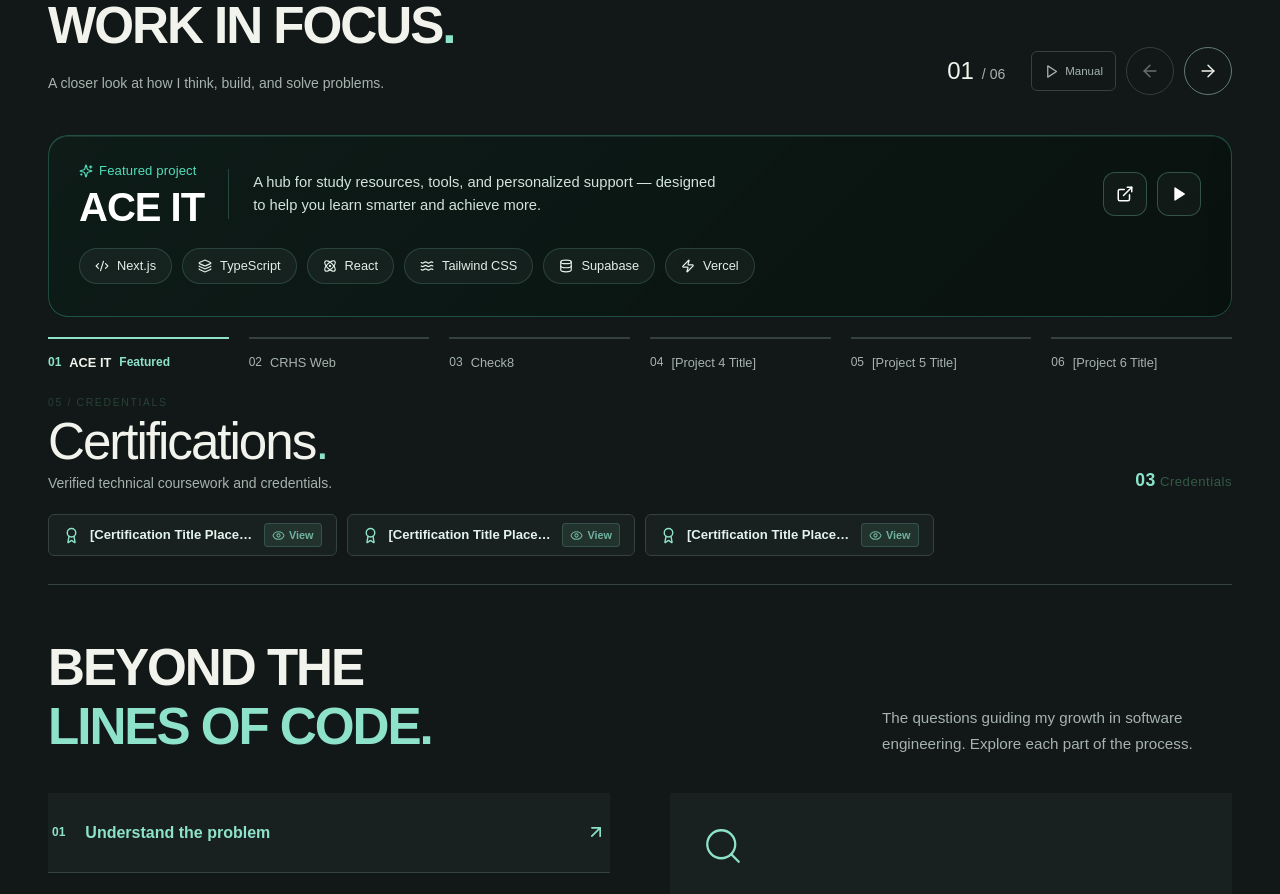
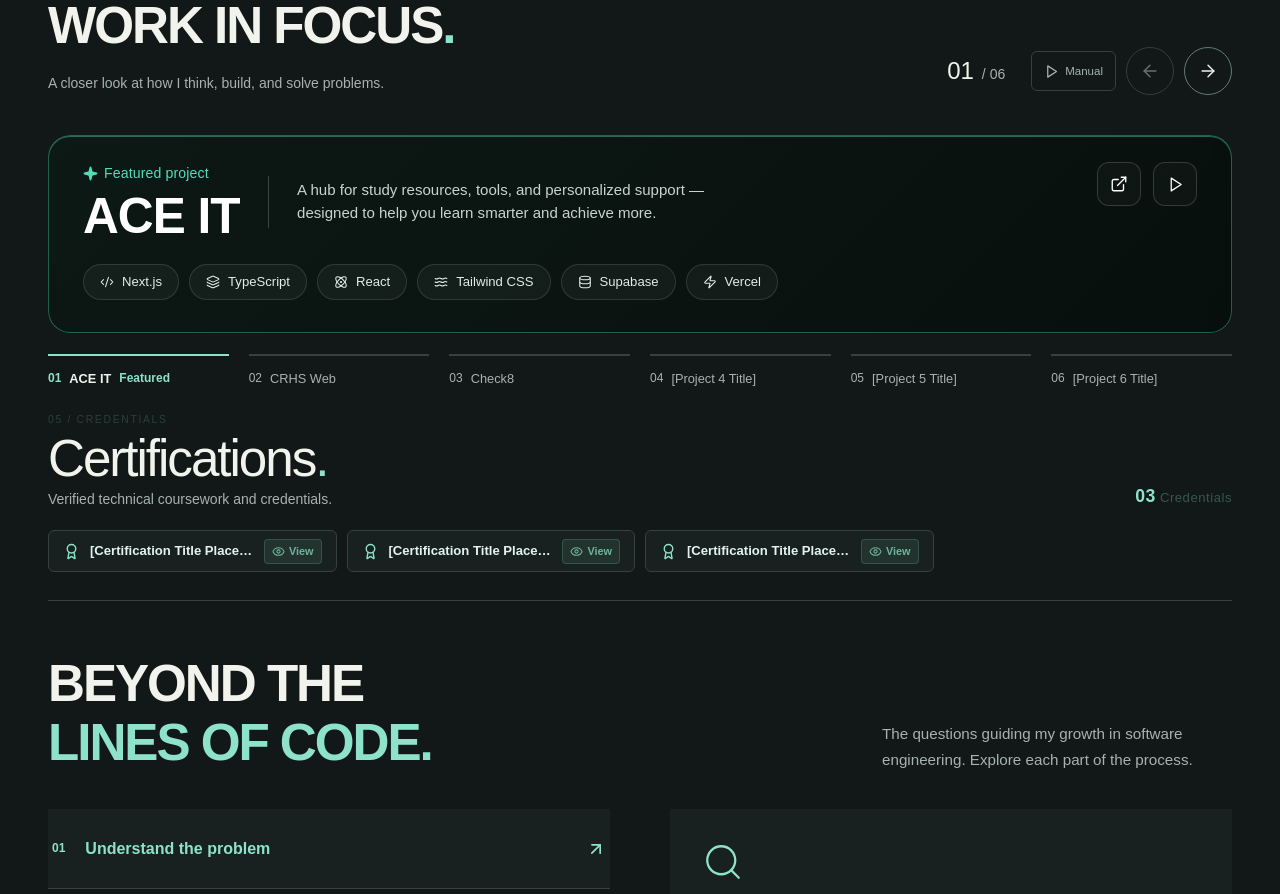
Before and after one commit to Nykt04/portfolio, a React (Vite) app: page / in a window 1280 px wide. Shown: the part 1900-2794 px from the top of the page. Built offline with nearby package versions, Linux system fonts and the light colour scheme.

Commit message:
style: perfect project card layout to match design mockup

```diff
--- a/src/Projects.tsx
+++ b/src/Projects.tsx
@@ -8,7 +8,7 @@ import {
   Image,
   Pause,
   Play,
-  Sparkles,
+  Sparkle,
   Layers,
   Atom,
   Waves,
@@ -130,7 +130,7 @@ export default function ProjectsSection() {
           <div className="project-card-top">
             <div className="project-title-group">
               <div className="project-badge">
-                <Sparkles size={14} className="project-sparkle" aria-hidden="true" />
+                <Sparkle size={15} className="project-sparkle" fill="currentColor" aria-hidden="true" />
                 <span>{project.featured ? 'Featured project' : project.category}</span>
                 {project.name.startsWith('[') && <span className="status-tag">Coming soon</span>}
               </div>
@@ -153,7 +153,7 @@ export default function ProjectsSection() {
                   title="Open live demo (opens in a new tab)"
                   aria-label={`Open live demo for ${project.name} (opens in a new tab)`}
                 >
-                  <ExternalLink size={18} aria-hidden="true" />
+                  <ExternalLink size={18} strokeWidth={1.8} aria-hidden="true" />
                 </a>
               ) : project.repository ? (
                 <a
@@ -164,11 +164,11 @@ export default function ProjectsSection() {
                   title="View repository (opens in a new tab)"
                   aria-label={`View repository for ${project.name} (opens in a new tab)`}
                 >
-                  <Github size={18} aria-hidden="true" />
+                  <Github size={18} strokeWidth={1.8} aria-hidden="true" />
                 </a>
               ) : (
                 <span className="project-icon-btn disabled" aria-hidden="true" title="Demo coming soon">
-                  <ExternalLink size={18} />
+                  <ExternalLink size={18} strokeWidth={1.8} />
                 </span>
               )}
 
@@ -179,11 +179,11 @@ export default function ProjectsSection() {
                   title={`Explore case study for ${project.name}`}
                   aria-label={`Explore case study for ${project.name}`}
                 >
-                  <Play size={16} fill="currentColor" aria-hidden="true" />
+                  <Play size={17} strokeWidth={1.8} aria-hidden="true" />
                 </a>
               ) : (
                 <span className="project-icon-btn disabled" aria-hidden="true">
-                  <Play size={16} fill="currentColor" />
+                  <Play size={17} strokeWidth={1.8} />
                 </span>
               )}
             </div>
@@ -194,7 +194,7 @@ export default function ProjectsSection() {
               const TagIcon = getTechIcon(tag);
               return (
                 <span key={tag} className="tech-pill">
-                  <TagIcon size={14} aria-hidden="true" />
+                  <TagIcon size={14} strokeWidth={1.8} aria-hidden="true" />
                   <span>{tag}</span>
                 </span>
               );
--- a/src/graphic.css
+++ b/src/graphic.css
@@ -83,101 +83,123 @@ html { scroll-padding-top: 88px; }
 .toolkit .skill:focus-visible { background: var(--graphic-ink); color: var(--graphic-mint); border-color: var(--graphic-ink); }
 
 .projects-heading h2, .approach-heading h2 { text-transform: uppercase; font-weight: 600; }
-.project-track { border-radius: 18px; }
+.project-track { border-radius: 22px; }
 .project-picker button[aria-current] { font-weight: 700; }
 .project-autoplay { display: inline-flex; align-items: center; gap: 6px; min-height: 40px; padding: 6px 12px; border: 1px solid var(--ui-line); color: var(--ui-muted); font-size: .72rem; border-radius: 6px; }
 .project-autoplay:hover { color: var(--ui-ink); border-color: var(--ui-accent); }
 
-/* Sleek horizontal project card matching user reference */
+/* Sleek horizontal project card matching user reference exactly */
 .featured-project {
-  background: linear-gradient(135deg, rgba(14, 28, 24, 0.94) 0%, rgba(9, 18, 15, 0.98) 100%);
-  border: 1px solid rgba(82, 222, 186, 0.28);
-  border-radius: 20px;
-  box-shadow: 0 16px 40px rgba(0, 0, 0, 0.5), inset 0 1px 0 rgba(141, 226, 201, 0.12);
+  position: relative;
+  background: linear-gradient(135deg, rgba(13, 25, 21, 0.96) 0%, rgba(8, 16, 13, 0.98) 100%);
+  border: 1px solid rgba(82, 222, 186, 0.38);
+  border-radius: 22px;
+  box-shadow: 0 16px 40px rgba(0, 0, 0, 0.65), inset 0 1px 0 rgba(82, 222, 186, 0.42), 0 0 24px -6px rgba(82, 222, 186, 0.22);
   overflow: hidden;
   transition: border-color 220ms ease, box-shadow 220ms ease;
 }
+.featured-project::after {
+  content: '';
+  position: absolute;
+  top: 0;
+  right: 0;
+  bottom: 0;
+  width: 38%;
+  background: linear-gradient(130deg, transparent 32%, rgba(82, 222, 186, 0.04) 50%, rgba(255, 255, 255, 0.03) 58%, transparent 75%);
+  pointer-events: none;
+  border-radius: inherit;
+}
 .featured-project:hover {
-  border-color: rgba(82, 222, 186, 0.45);
-  box-shadow: 0 20px 48px rgba(0, 0, 0, 0.6), 0 0 24px rgba(82, 222, 186, 0.08);
+  border-color: rgba(82, 222, 186, 0.55);
+  box-shadow: 0 20px 48px rgba(0, 0, 0, 0.7), inset 0 1px 0 rgba(82, 222, 186, 0.5), 0 0 30px -4px rgba(82, 222, 186, 0.3);
 }
 .project-card-sleek {
-  padding: 24px 30px 22px;
+  position: relative;
+  z-index: 1;
+  padding: 26px 34px 24px;
   display: flex;
   flex-direction: column;
-  gap: 20px;
+  gap: 22px;
 }
 .project-card-top {
   display: flex;
   align-items: center;
-  gap: 24px;
+  gap: 0;
 }
 .project-title-group {
   flex-shrink: 0;
   display: flex;
   flex-direction: column;
-  gap: 4px;
+  gap: 6px;
 }
 .project-badge {
   display: inline-flex;
   align-items: center;
   gap: 6px;
   color: #52deba;
-  font-size: 0.82rem;
+  font-size: 0.88rem;
   font-weight: 500;
   letter-spacing: 0.01em;
 }
 .project-sparkle {
   color: #52deba;
+  width: 15px;
+  height: 15px;
+  flex-shrink: 0;
 }
 .project-heading {
-  font-size: clamp(1.9rem, 3.2vw, 2.5rem);
-  font-weight: 700;
+  font-size: clamp(2.3rem, 4vw, 3.1rem);
+  font-weight: 800;
   color: #ffffff;
-  letter-spacing: -0.025em;
-  line-height: 1.05;
+  letter-spacing: -0.02em;
+  line-height: 1;
   margin: 0;
   text-transform: uppercase;
+  font-family: var(--font-display, 'Space Grotesk', sans-serif);
 }
 .project-heading a {
-  color: inherit;
+  color: #ffffff;
   text-decoration: none;
 }
 .project-heading a:hover {
   color: #52deba;
 }
 .project-divider {
-  width: 1px;
-  height: 50px;
-  background: rgba(141, 226, 201, 0.22);
+  width: 1.5px;
+  height: 52px;
+  background: rgba(255, 255, 255, 0.2);
+  margin-left: 28px;
+  margin-right: 28px;
   flex-shrink: 0;
+  align-self: center;
 }
 .project-desc {
-  font-size: 0.92rem;
-  line-height: 1.55;
-  color: #d2e4db;
+  font-size: 0.94rem;
+  line-height: 1.5;
+  color: #c8d5cf;
   margin: 0;
-  flex: 1;
-  max-width: 58ch;
+  max-width: 440px;
 }
 .project-actions-corner {
   display: flex;
   align-items: center;
-  gap: 10px;
+  gap: 12px;
   margin-left: auto;
+  align-self: flex-start;
   flex-shrink: 0;
 }
 .project-icon-btn {
   width: 44px;
   height: 44px;
   border-radius: 12px;
-  border: 1px solid rgba(141, 226, 201, 0.28);
-  background: rgba(255, 255, 255, 0.03);
+  border: 1px solid rgba(255, 255, 255, 0.16);
+  background: rgba(255, 255, 255, 0.025);
   color: #ffffff;
   display: grid;
   place-items: center;
   transition: all 180ms ease;
   cursor: pointer;
+  text-decoration: none;
 }
 .project-icon-btn:hover:not(.disabled) {
   background: rgba(82, 222, 186, 0.16);
@@ -199,18 +221,18 @@ html { scroll-padding-top: 88px; }
   display: inline-flex;
   align-items: center;
   gap: 8px;
-  padding: 6px 15px;
-  border-radius: 999px;
+  padding: 6px 16px;
+  border-radius: 9999px;
   background: rgba(255, 255, 255, 0.04);
-  border: 1px solid rgba(141, 226, 201, 0.18);
-  font-size: 0.8rem;
-  color: #e4efe9;
+  border: 1px solid rgba(255, 255, 255, 0.12);
+  font-size: 0.82rem;
+  color: #e2ede7;
   font-weight: 500;
   transition: all 160ms ease;
 }
 .tech-pill:hover {
   background: rgba(255, 255, 255, 0.08);
-  border-color: rgba(82, 222, 186, 0.38);
+  border-color: rgba(82, 222, 186, 0.4);
   color: #ffffff;
 }
 
@@ -224,21 +246,24 @@ html { scroll-padding-top: 88px; }
   .hero h1 { font-size: clamp(2.2rem, 5vw, 3.4rem); }
   .hero-art { min-height: 310px; }
   .about-grid { gap: 36px; }
-  .project-card-top { gap: 18px; }
+  .project-card-top { gap: 0; }
 }
 
-@media (max-width: 820px) {
+@media (max-width: 860px) {
   .project-card-top {
-    flex-direction: column;
-    align-items: flex-start;
-    gap: 12px;
+    flex-wrap: wrap;
+    gap: 16px;
   }
   .project-divider {
     display: none;
   }
   .project-actions-corner {
-    margin-left: 0;
-    margin-top: 4px;
+    margin-left: auto;
+  }
+  .project-desc {
+    max-width: 100%;
+    width: 100%;
+    order: 3;
   }
 }
 
@@ -322,4 +347,18 @@ html { scroll-padding-top: 88px; }
   }
   .project-controls { margin-left: 0; }
 }
+
+@media (max-width: 600px) {
+  .project-card-sleek {
+    padding: 20px 18px 18px;
+    gap: 16px;
+  }
+  .project-heading {
+    font-size: 2.2rem;
+  }
+  .tech-pill {
+    padding: 5px 12px;
+    font-size: 0.78rem;
+  }
+}
 @media (prefers-reduced-motion: reduce) { .toolkit .skill:hover { transform: none; } }
```
